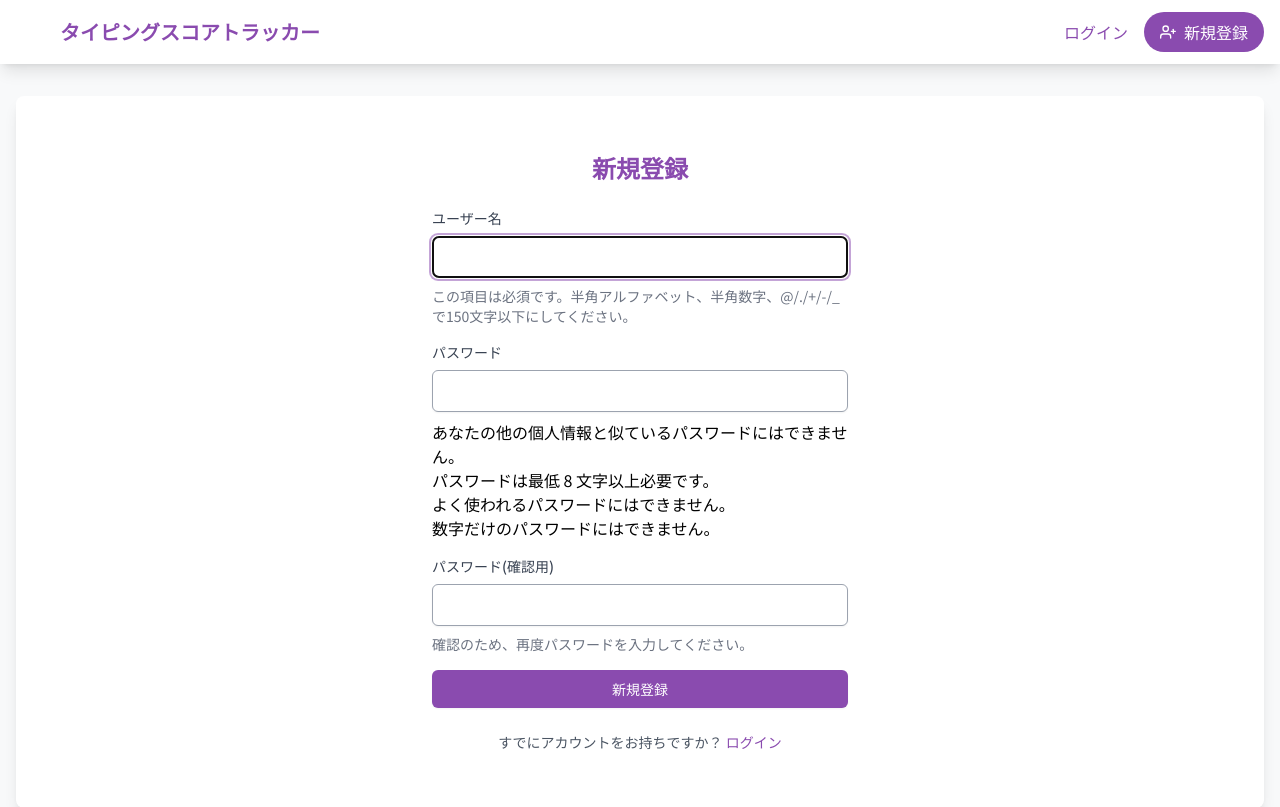
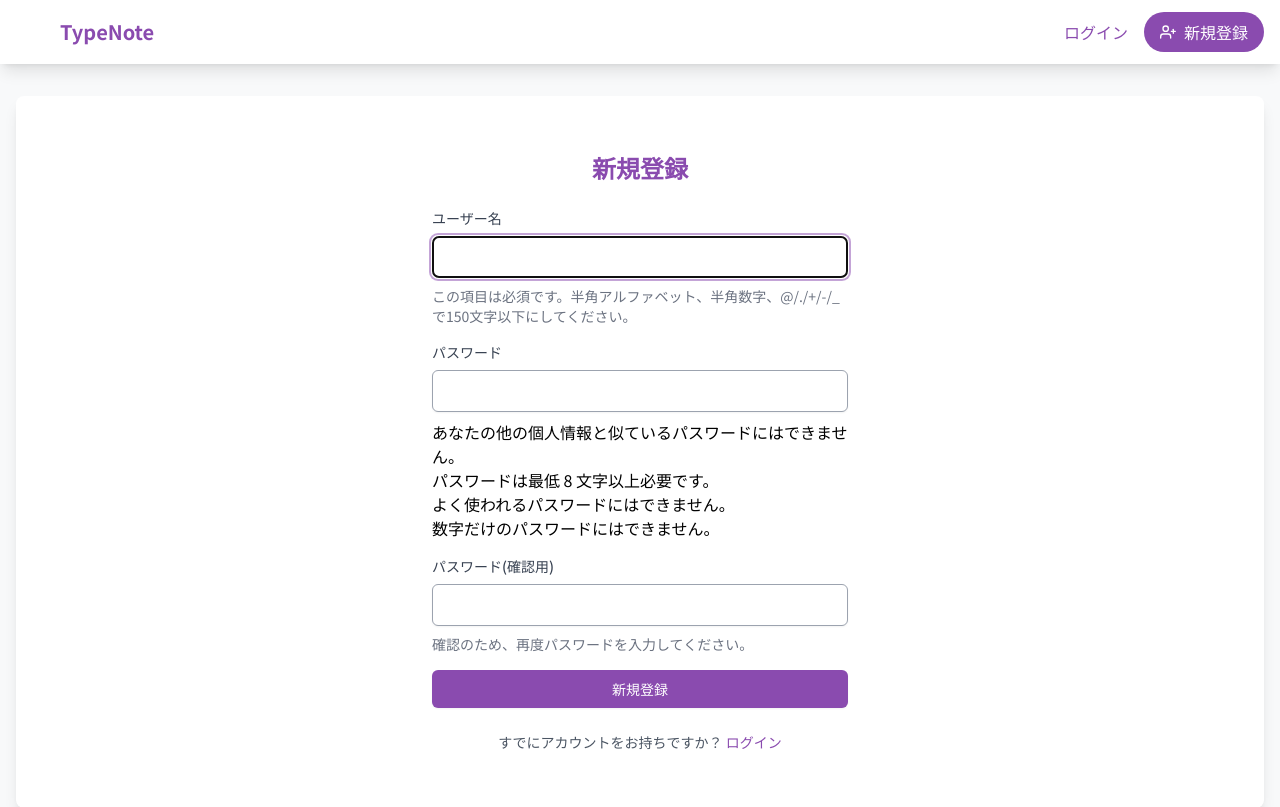
Before and after one commit to moritakento0515/TypeNote, a Django app: page /accounts/signup/ in a window 1280 px wide. Shown: the top 807 px of the page. Run offline with Django 5.2, Linux system fonts and the light colour scheme; some libraries are stand-ins or nearby versions.

Commit message:
base.htmlを編集

```diff
--- a/templates/base.html
+++ b/templates/base.html
@@ -65,7 +65,7 @@
             <div class="flex justify-between items-center">
                 <a href="/" class="flex items-center space-x-3 text-custom-purple hover:text-custom-pink transition duration-300">
                     <i data-feather="keyboard" class="w-8 h-8"></i>
-                    <span class="font-bold text-xl">タイピングスコアトラッカー</span>
+                    <span class="font-bold text-xl">TypeNote</span>
                 </a>
                 <div class="hidden md:flex items-center space-x-4">
                     {% if request.user.is_authenticated %}
```
